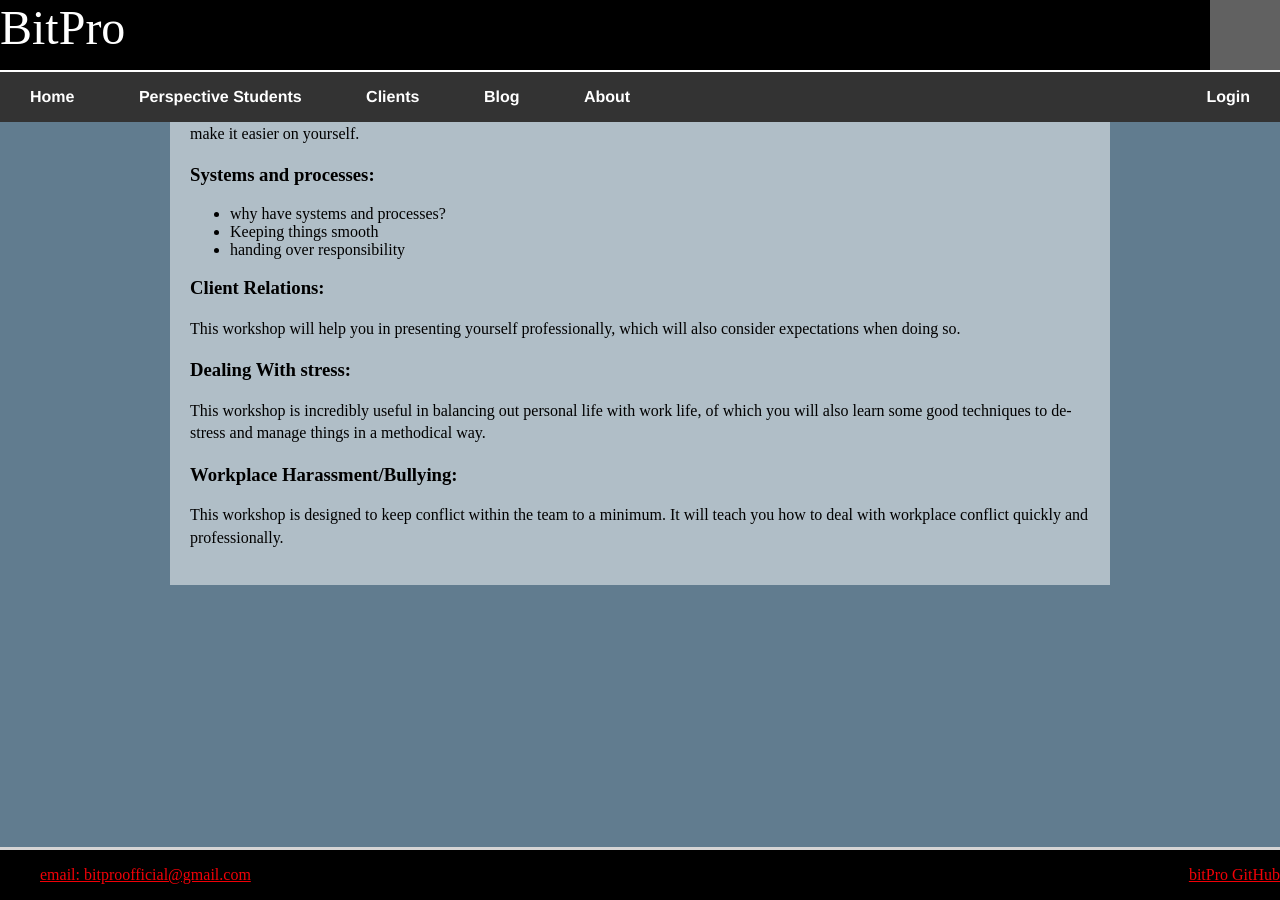
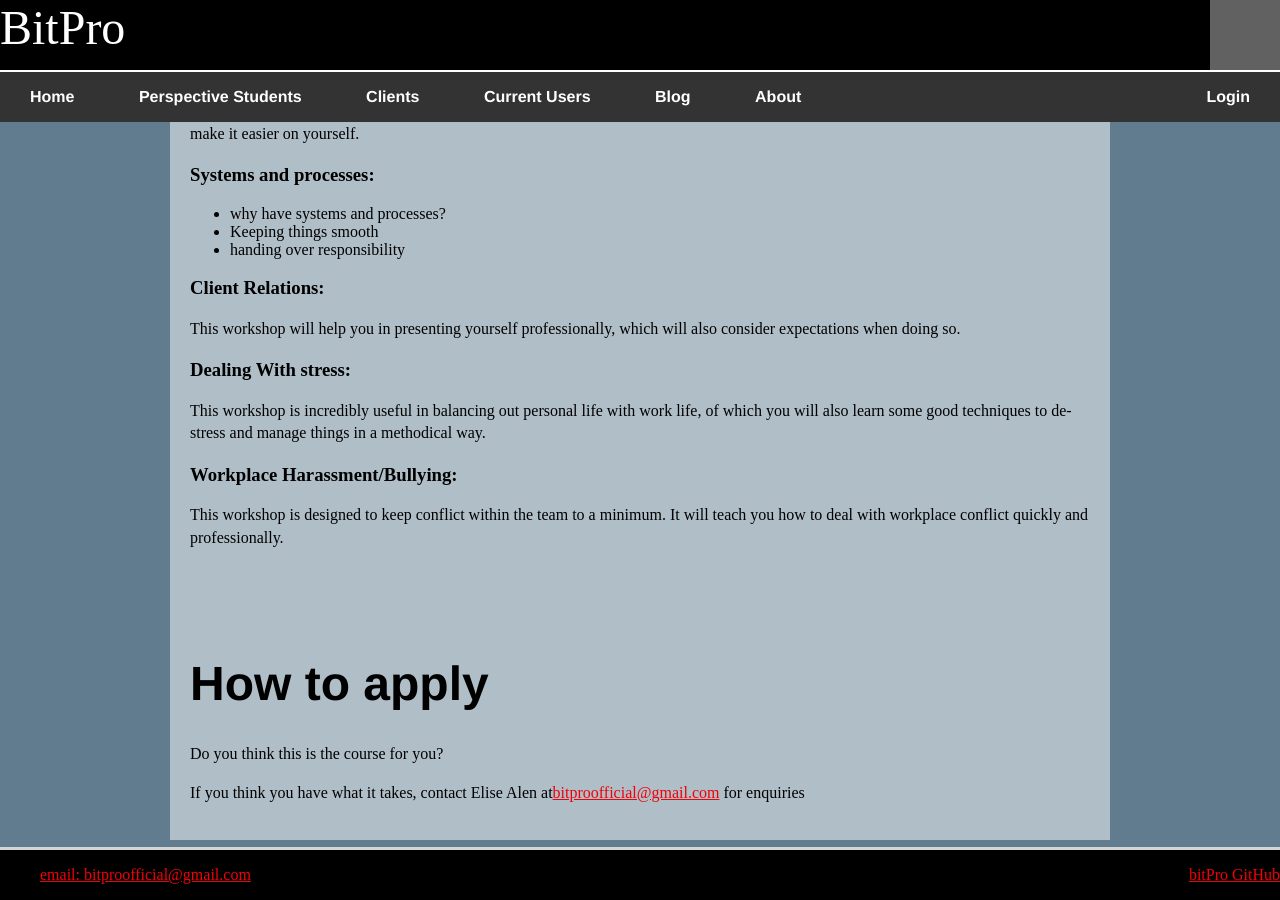
Before and after one commit to bit-Pro/bit-pro.github.io, a Jekyll site: the page built from Students/index.html, in a window 1280 px wide and 900 px high, scrolled down 1674 px. Built offline with Jekyll 4.4.1, drawn with Linux system fonts in a browser that asks for light colours; grey boxes are pictures that could not be loaded.

```diff
--- a/Students/index.html
+++ b/Students/index.html
@@ -64,3 +64,7 @@ title: bitPro website
 
 <h3>Workplace Harassment/Bullying:</h3>
 <p>This workshop is designed to keep conflict within the team to a minimum. It will teach you how to deal with workplace conflict quickly and professionally.</p>
+
+<h1> How to apply </h1>
+<p>Do you think this is the course for you? </p>
+<p>If you think you have what it takes, contact Elise Alen at<a href="mailto:bitproofficial@gmail.com?subject=Student Enquries">bitproofficial@gmail.com</a> for enquiries  </p>
--- a/_layouts/default.html
+++ b/_layouts/default.html
@@ -16,6 +16,7 @@
 	        		<li><a class="buttons" href="/">Home</a></li>
 					<li><a class="buttons" href="/Students">Perspective Students</a></li>
 					<li><a class="buttons" href="/Clients">Clients</a></li>
+					<li><a class="buttons" href="/Current Users">Current Users</a></li>
 	        		<li><a class="buttons" href="/blog">Blog</a></li>
 					<li><a class="buttons" href="/About">About</a></li>
 					<li style="float:right"><a class="buttons" href="/login">Login</a></li>
```
Also changed, not shown: Current Users/index.html (added, +20 -0 lines), 5 other files.
